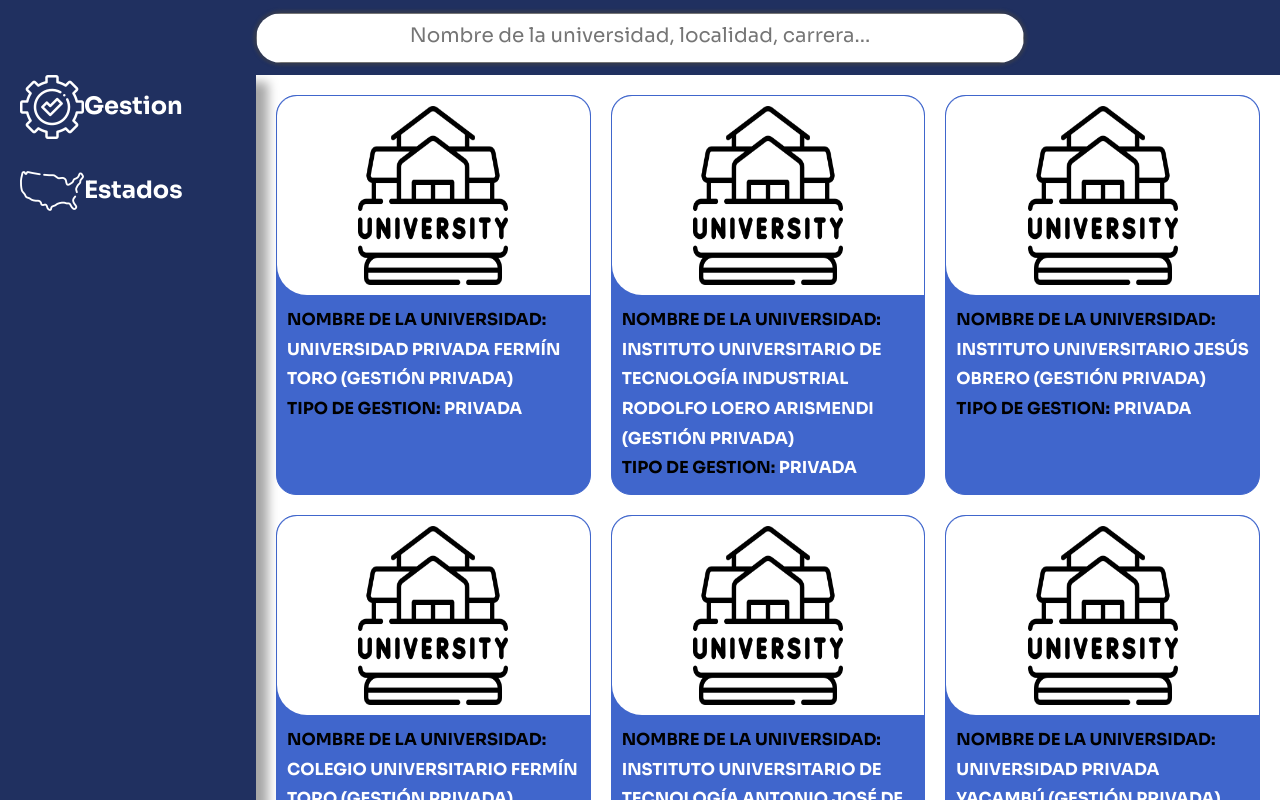
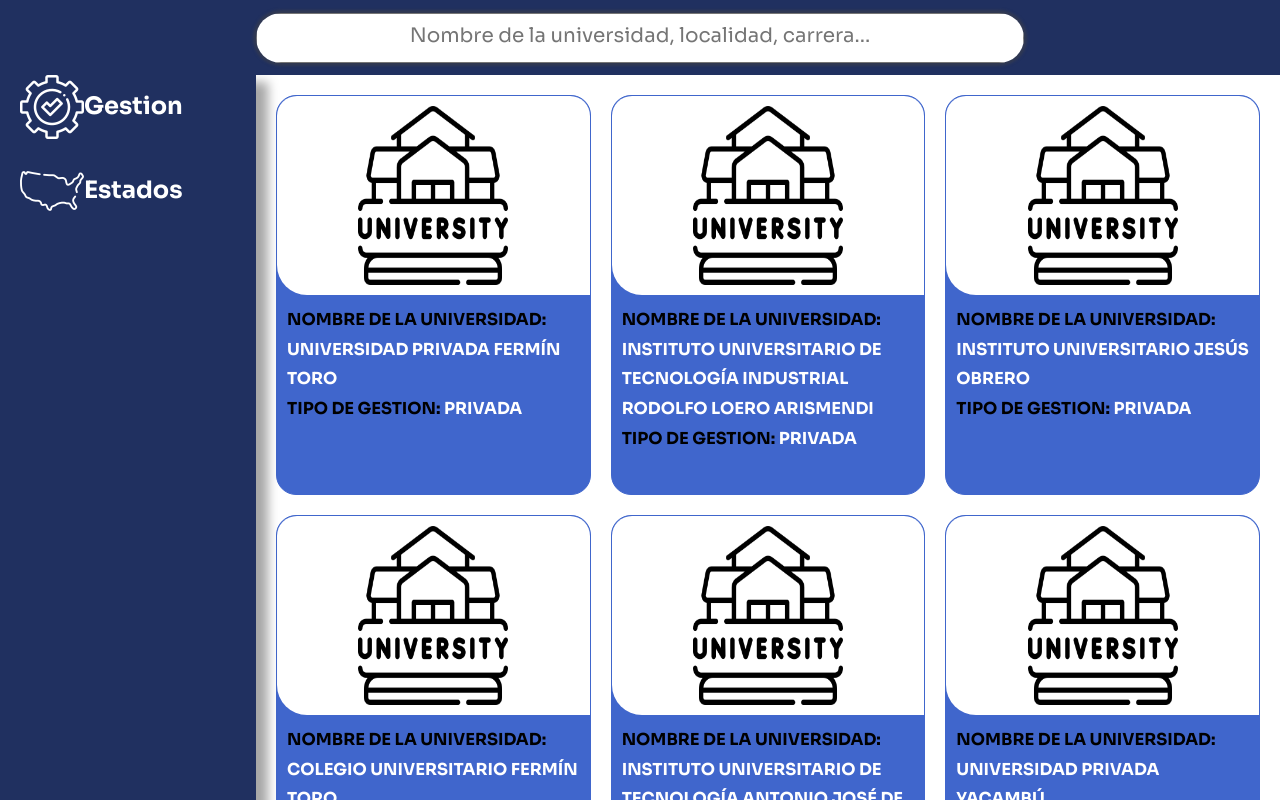
Before and after one commit to AndresBlade/web-scraping-opsu, a React (Vite) app in the folder frontend/: page / in a window 1280 px wide. Built offline with nearby package versions, Linux system fonts and the light colour scheme.

Commit message:
quitado gestión del nombre de la universidad

```diff
--- a/frontend/src/components/location/Location.tsx
+++ b/frontend/src/components/location/Location.tsx
@@ -38,7 +38,9 @@ export const LocationPage = ({
 							setClickedUniversity(university);
 						}}
 					>
-						{university.name}
+						{university.name
+							.replace(/\(GESTIÓN PÚBLICA\)/gi, '')
+							.replace(/\(GESTIÓN PRIVADA\)/gi, '')}
 					</span>
 				</p>
 				{location.career.length ? (
--- a/frontend/src/components/university/Universities.tsx
+++ b/frontend/src/components/university/Universities.tsx
@@ -74,7 +74,9 @@ const Universities = ({
 							<div className="universities-card__info">
 								<h2>
 									<span>Nombre de la universidad:</span>{' '}
-									{university.name}
+									{university.name
+										.replace(/\(GESTIÓN PÚBLICA\)/gi, '')
+										.replace(/\(GESTIÓN PRIVADA\)/gi, '')}
 								</h2>
 								<h2>
 									<span>Tipo de gestion:</span>{' '}
--- a/frontend/src/components/university/University.tsx
+++ b/frontend/src/components/university/University.tsx
@@ -22,7 +22,9 @@ export const UniversityPage = ({
 	return (
 		<div className="university">
 			<a className="university__name" href={university.link}>
-				{university.name}
+				{university.name
+					.replace(/\(GESTIÓN PÚBLICA\)/gi, '')
+					.replace(/\(GESTIÓN PRIVADA\)/gi, '')}
 			</a>
 			<div className="university__locations">
 				{university.location.map((location, index) => (
```
